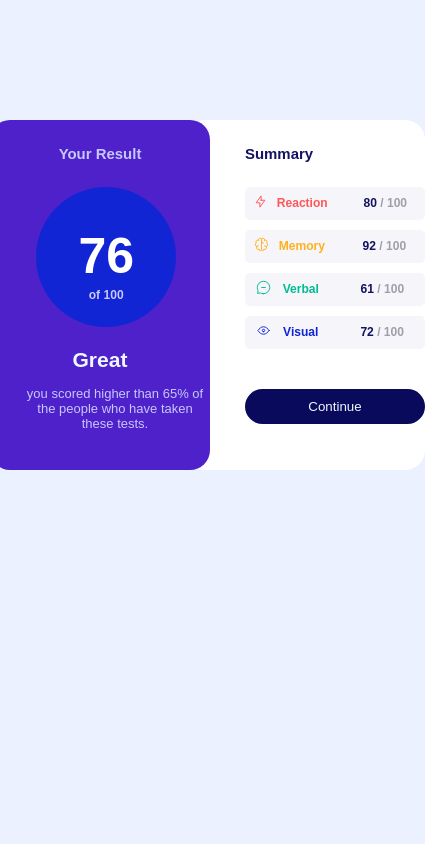
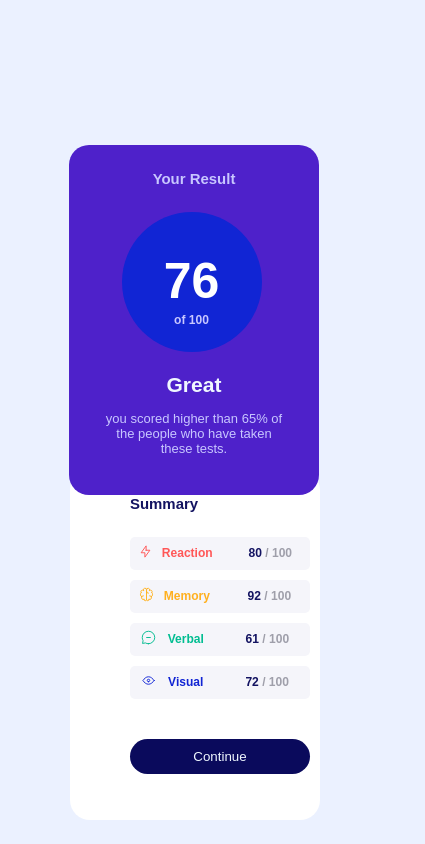
Before and after one commit to ObiriTabiri/result-summary, a plain HTML site: page index.html in a window 390 px wide. Shown: the whole page, 425 px wide, since content can reach past the window. Drawn offline with Linux system fonts and the light colour scheme.

Commit message:
result-summary

```diff
--- a/asset/css/style.css
+++ b/asset/css/style.css
@@ -114,4 +114,29 @@ button{
     border: none;
     cursor: pointer;
     color: aliceblue;
+
 }
+
+@media  (max-width:425px) {
+    .desktop{
+        flex-direction: column;
+
+    }
+    .summary{
+
+        justify-content: center;
+        align-items: center;
+        left: 50px;
+        bottom: 40px;
+        width: 250px;
+
+    }
+    .Result{
+        position: relative;
+        top: 25px;
+        left: -1px;
+    }
+
+
+
+}
```
Also changed, not shown: index.html (+0 -1 lines).
